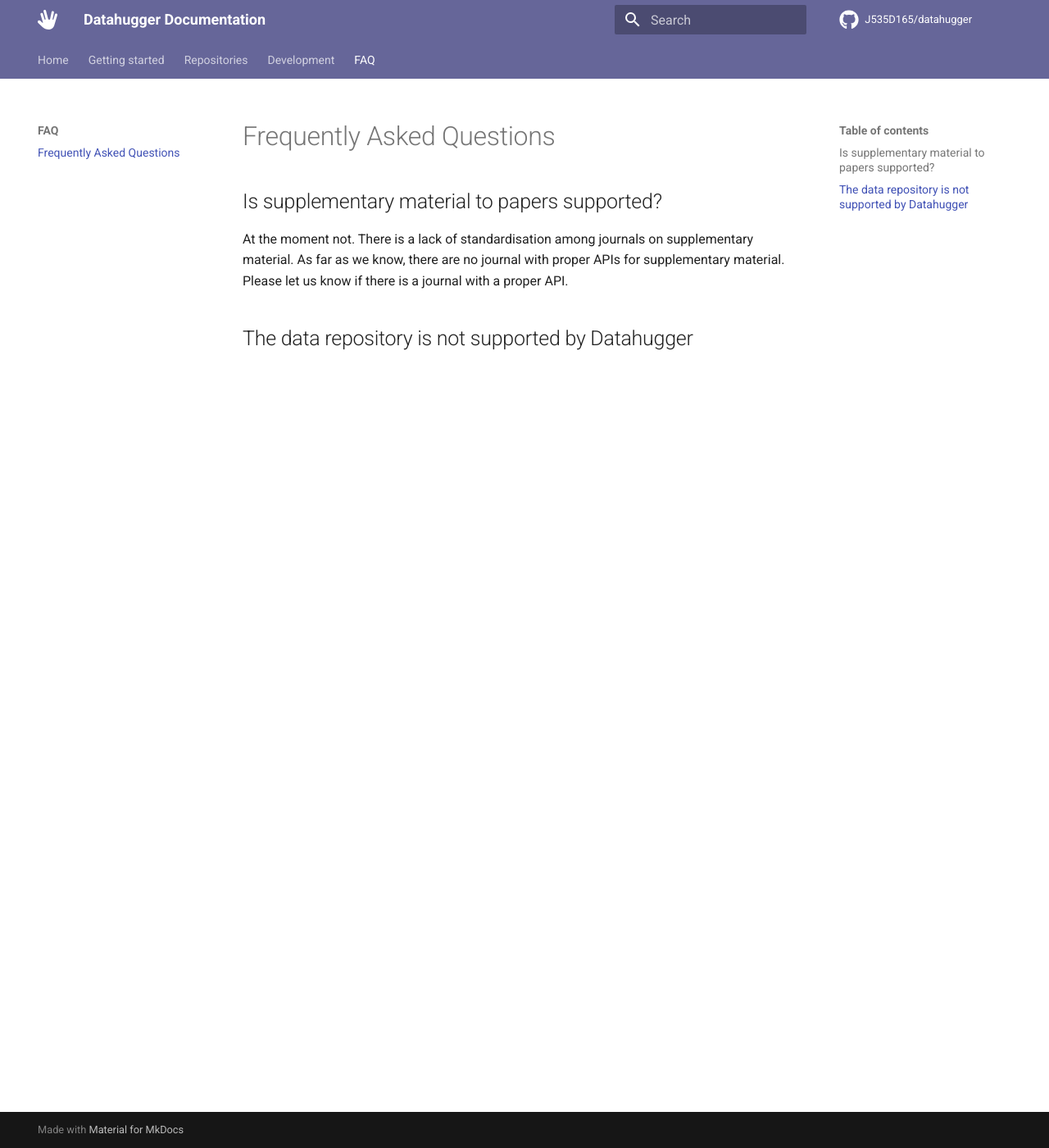
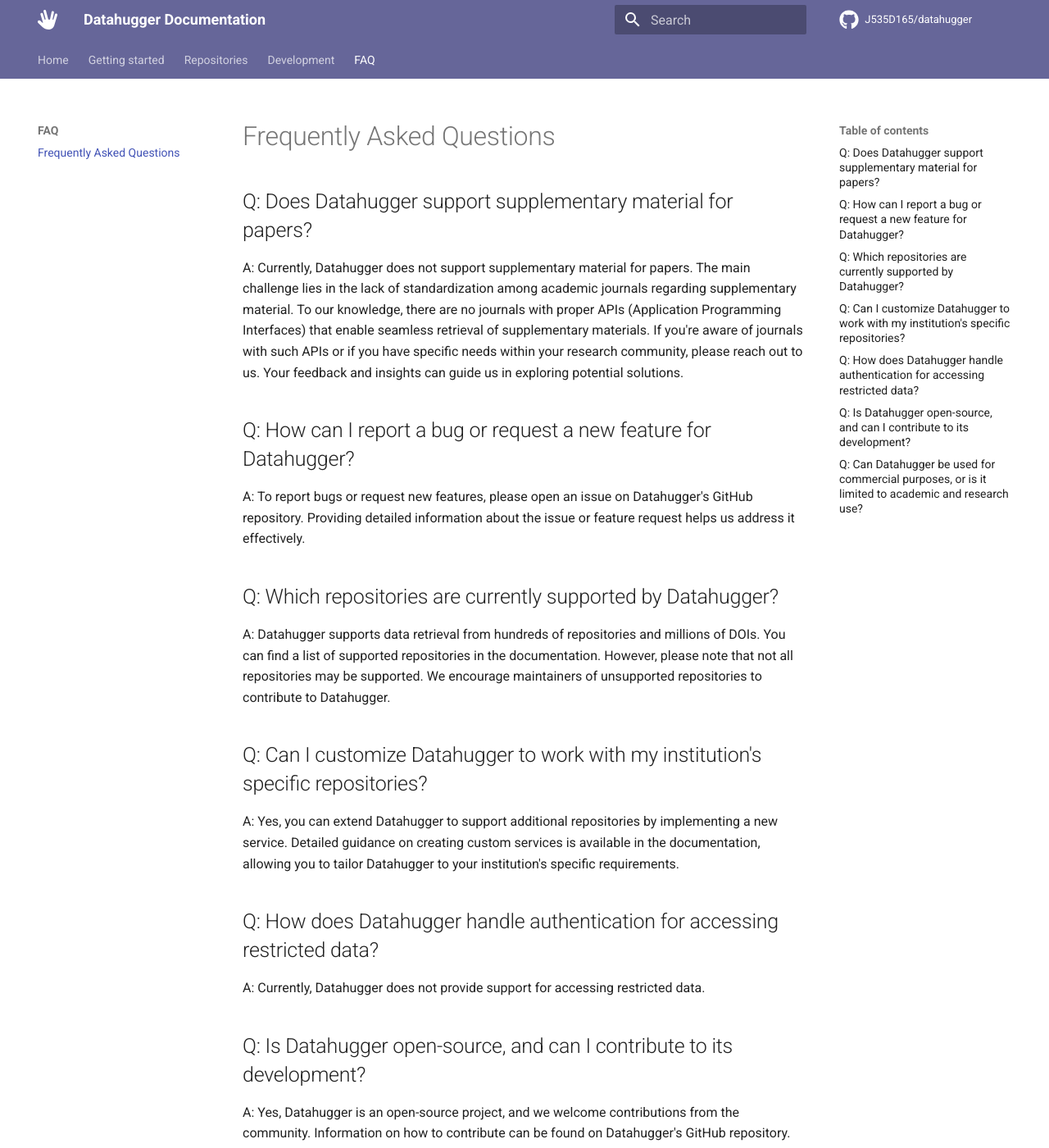
Before and after one commit to J535D165/datahugger, an MkDocs documentation site: the page built from docs/faq.md, in a window 1280 px wide and 1400 px high. Shown: the whole window at 82% size. Built offline with MkDocs 1.6.1 and Material for MkDocs 9.7.7, drawn with Linux system fonts in a browser that asks for light colours; comment, search, counter and statistics services are not loaded; some of the changed text lies outside the part shown.

Commit message:
Add more FAQ questions

```diff
--- a/docs/faq.md
+++ b/docs/faq.md
@@ -1,10 +1,29 @@
 # Frequently Asked Questions
 
-## Is supplementary material to papers supported?
+## Q: Does Datahugger support supplementary material for papers?
 
-At the moment not. There is a lack of standardisation among journals on
-supplementary material. As far as we know, there are no journal with proper
-APIs for supplementary material. Please let us know if there is a journal
-with a proper API.
+A: Currently, Datahugger does not support supplementary material for papers. The main challenge lies in the lack of standardization among academic journals regarding supplementary material. To our knowledge, there are no journals with proper APIs (Application Programming Interfaces) that enable seamless retrieval of supplementary materials. If you're aware of journals with such APIs or if you have specific needs within your research community, please reach out to us. Your feedback and insights can guide us in exploring potential solutions.
 
-## The data repository is not supported by Datahugger
+## Q: How can I report a bug or request a new feature for Datahugger?
+
+A: To report bugs or request new features, please open an issue on Datahugger's GitHub repository. Providing detailed information about the issue or feature request helps us address it effectively.
+
+## Q: Which repositories are currently supported by Datahugger?
+
+A: Datahugger supports data retrieval from hundreds of repositories and millions of DOIs. You can find a list of supported repositories in the documentation. However, please note that not all repositories may be supported. We encourage maintainers of unsupported repositories to contribute to Datahugger.
+
+## Q: Can I customize Datahugger to work with my institution's specific repositories?
+
+A: Yes, you can extend Datahugger to support additional repositories by implementing a new service. Detailed guidance on creating custom services is available in the documentation, allowing you to tailor Datahugger to your institution's specific requirements.
+
+## Q: How does Datahugger handle authentication for accessing restricted data?
+
+A: Currently, Datahugger does not provide support for accessing restricted data.
+
+## Q: Is Datahugger open-source, and can I contribute to its development?
+
+A: Yes, Datahugger is an open-source project, and we welcome contributions from the community. Information on how to contribute can be found on Datahugger's GitHub repository. We appreciate all contributions, whether they involve code, documentation improvements, or bug reports.
+
+## Q: Can Datahugger be used for commercial purposes, or is it limited to academic and research use?
+
+A: Datahugger is released under the MIT license, making it suitable for both academic and commercial use. It serves as a valuable tool for organizations and individuals seeking to automate data retrieval and enhance the reproducibility of research and data-related workflows.
```
